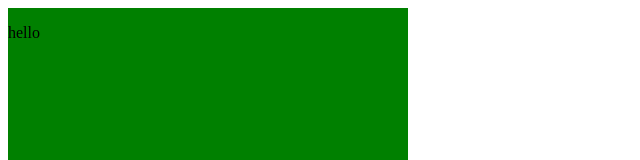
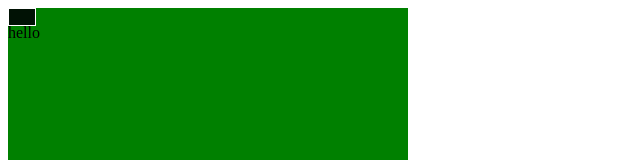
Before and after one commit to Csaba-Kralik-Tinubu/ReactSnake, a React (Vite) app in the folder my-react-app/: page / in a window 1280 px wide. Shown: the top 160 px of the page, without its empty margins (0-640 px from the left). Built offline with nearby package versions, Linux system fonts and the light colour scheme.

Commit message:
remove snake useState

```diff
--- a/my-react-app/components/SnakeHead.jsx
+++ b/my-react-app/components/SnakeHead.jsx
@@ -1,6 +1,4 @@
 function SnakeHead (props) {
-    const [snakeX, setSnakeX] = useState(0);
-    const [snakeY, setSnakeY] = useState(0);
 
     return (
         <div className="snake"></div>
--- a/my-react-app/src/App.css
+++ b/my-react-app/src/App.css
@@ -3,7 +3,7 @@
     position: absolute;
     width: 2%;
     height: 2%;
-    background-color: #04dc36;
+    background-color: #011205;
     border: 1px solid white;
     z-index: 2;
 }
--- a/my-react-app/src/App.jsx
+++ b/my-react-app/src/App.jsx
@@ -1,6 +1,7 @@
 import { useState } from 'react'
 import './App.css'
 import Board from '../components/Board'
+import SnakeHead from '../components/SnakeHead'
 
 function App() {
   const [count, setCount] = useState(0)
@@ -8,6 +9,7 @@ function App() {
   return (
     <div className='App'>
       <Board positionX={400} positionY={400} width={400} height={400} />
+      <SnakeHead />
     </div>
   )
 }
```
